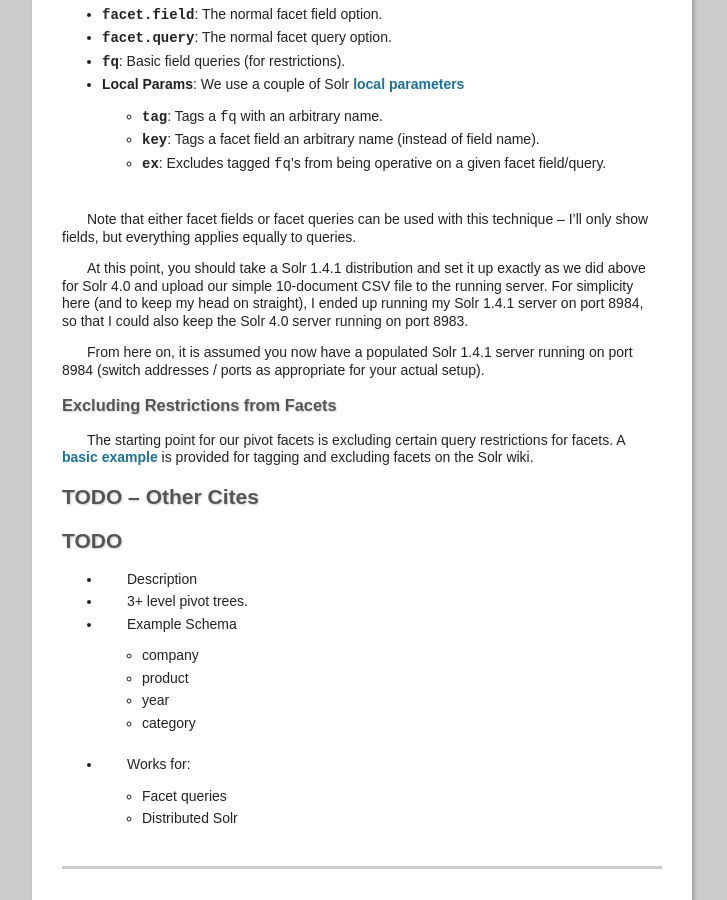
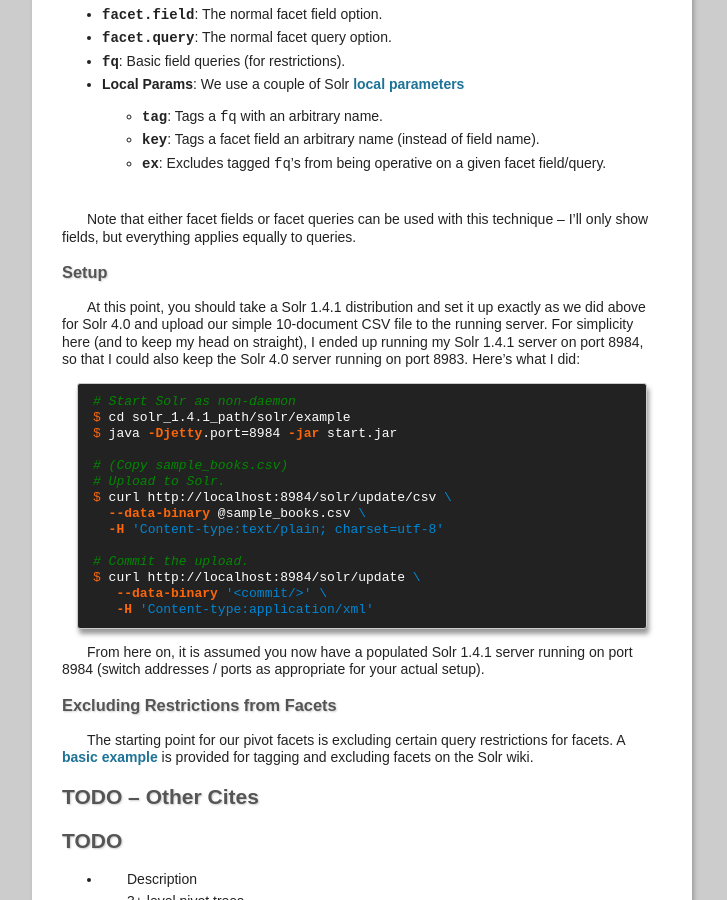
Before and after one commit to ryan-roemer/loose-bits, a Jekyll site: the page built from _posts/2011-09-19-pivot-facets-solr.md, in a window 1280 px wide and 900 px high, scrolled down 2802 px. Shown: the whole window, without its empty margins (278-1005 px from the left). Built offline with Jekyll 4.4.1, drawn with Linux system fonts in a browser that asks for light colours; Markdown is read by kramdown in place of the engine named in the settings; comment, search, counter and statistics services are not loaded; some of the changed text lies outside the part shown.

Commit message:
Solr Pivot: Add 1.4.1 setup.

```diff
--- a/_posts/2011-09-19-pivot-facets-solr.md
+++ b/_posts/2011-09-19-pivot-facets-solr.md
@@ -30,13 +30,13 @@
 Pivot facets were added to Solr in [SOLR-792][jira792]. A good introductory
 [article][solrpl_pivot] is available on the TODO blog. To see the basic
 operation in action, let's just use the "example" setup that comes with
-the Solr 4.0 distribution (located at "solr_path/solr/example").
+the Solr 4.0 distribution (located at "solr_4.0_path/solr/example").
 
 Let's start the Solr process:
 
 {% highlight bash %}
 # Start Solr as non-daemon
-$ cd solr_path/solr/example
+$ cd solr_4.0_path/solr/example
 $ java -jar start.jar
 {% endhighlight %}
 
@@ -170,11 +170,30 @@
 Note that either facet fields or facet queries can be used with this technique
 -- I'll only show fields, but everything applies equally to queries.
 
+### Setup
+
 At this point, you should take a Solr 1.4.1 distribution and set it up exactly
 as we did above for Solr 4.0 and upload our simple 10-document CSV file to
 the running server. For simplicity here (and to keep my head on straight),
 I ended up running my Solr 1.4.1 server on port 8984, so that I could also
-keep the Solr 4.0 server running on port 8983.
+keep the Solr 4.0 server running on port 8983. Here's what I did:
+
+{% highlight bash %}
+# Start Solr as non-daemon
+$ cd solr_1.4.1_path/solr/example
+$ java -Djetty.port=8984 -jar start.jar
+
+# (Copy sample_books.csv)
+# Upload to Solr.
+$ curl http://localhost:8984/solr/update/csv \
+  --data-binary @sample_books.csv \
+  -H 'Content-type:text/plain; charset=utf-8'
+
+# Commit the upload.
+$ curl http://localhost:8984/solr/update \
+   --data-binary '<commit/>' \
+   -H 'Content-type:application/xml'
+{% endhighlight %}
 
 From here on, it is assumed you now have a populated Solr 1.4.1 server running
 on port 8984 (switch addresses / ports as appropriate for your actual setup).
@@ -184,6 +203,10 @@
 The starting point for our pivot facets is excluding certain query restrictions
 for facets. A [basic example][ex_facets] is provided for tagging and excluding
 facets on the Solr wiki.
+
+
+
+
 
 
 
```
